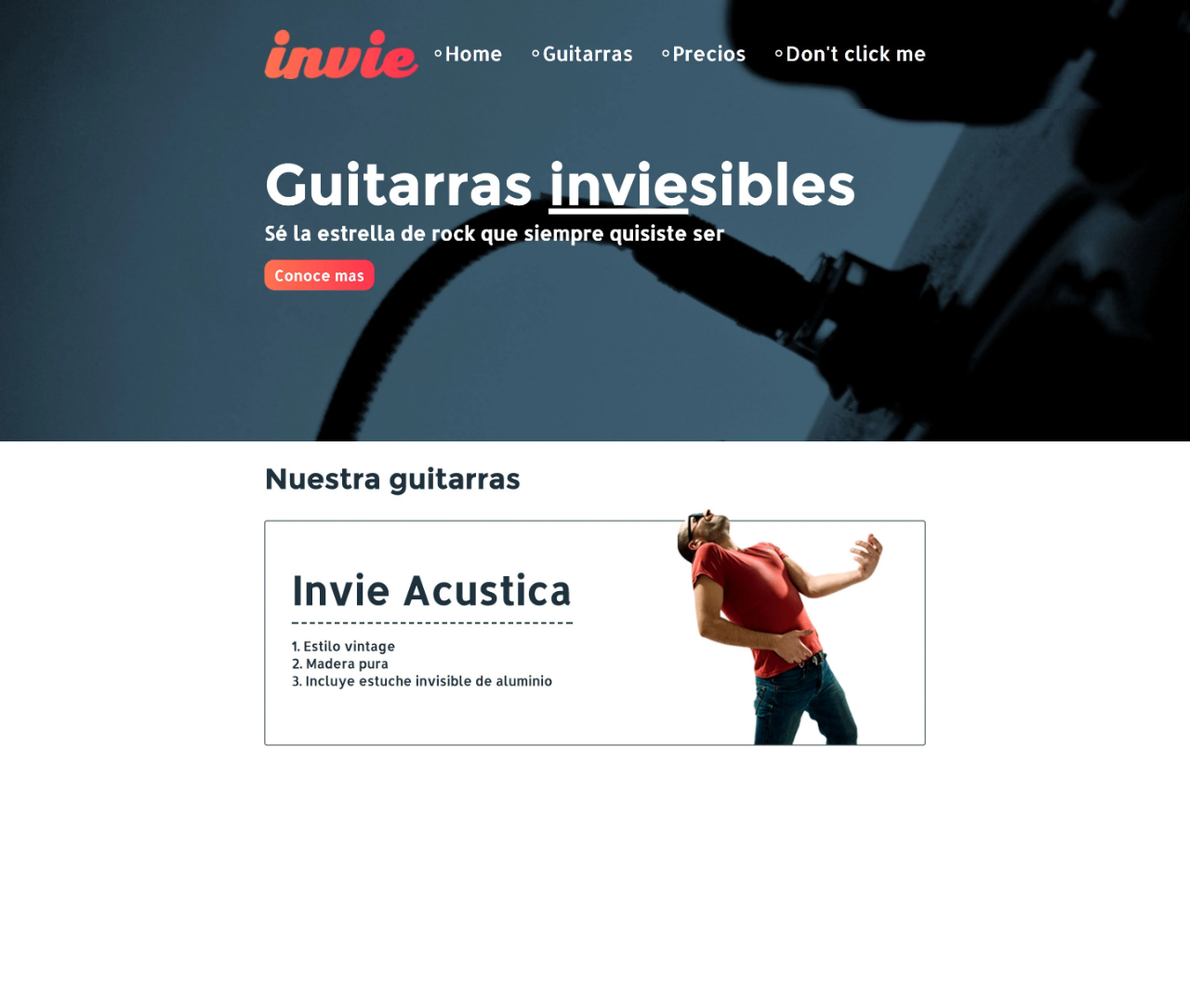
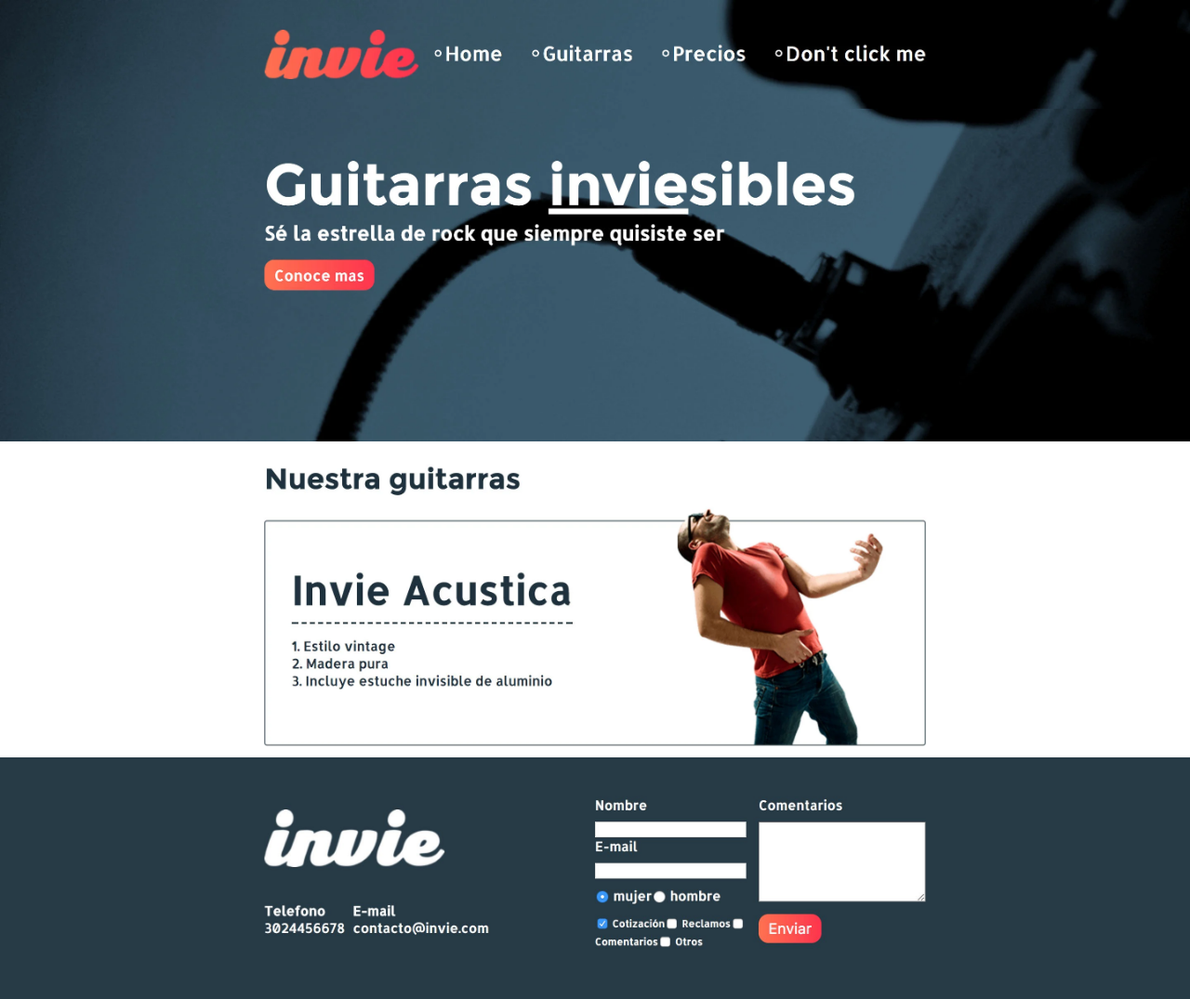
Before and after one commit to DaruinHerrera/invit-github, a plain HTML site: page index.html in a window 1280 px wide. Shown: the whole page at 93% size. Before the commit the page ends 815 px from the top, so only its background shows below. Drawn offline with Linux system fonts and the light colour scheme.

Commit message:
Agregando footer

```diff
--- a/index.html
+++ b/index.html
@@ -15,5 +15,6 @@
 	<img src="header.jpg">
 	<img src="hero.jpg">
 	<img src="acustica.jpg">
+	<img src="footer.jpg">
 </body>
 </html>
```
Also changed, not shown: footer.jpg (added).
